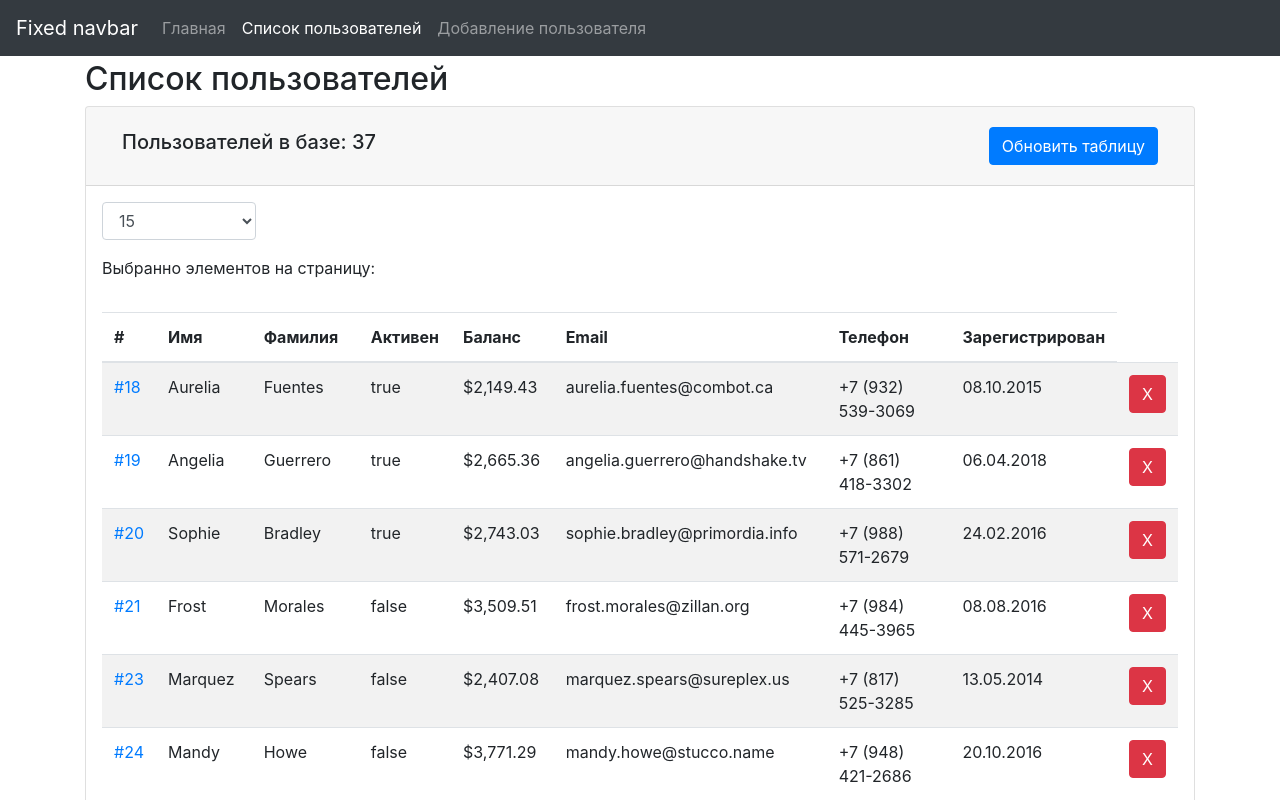
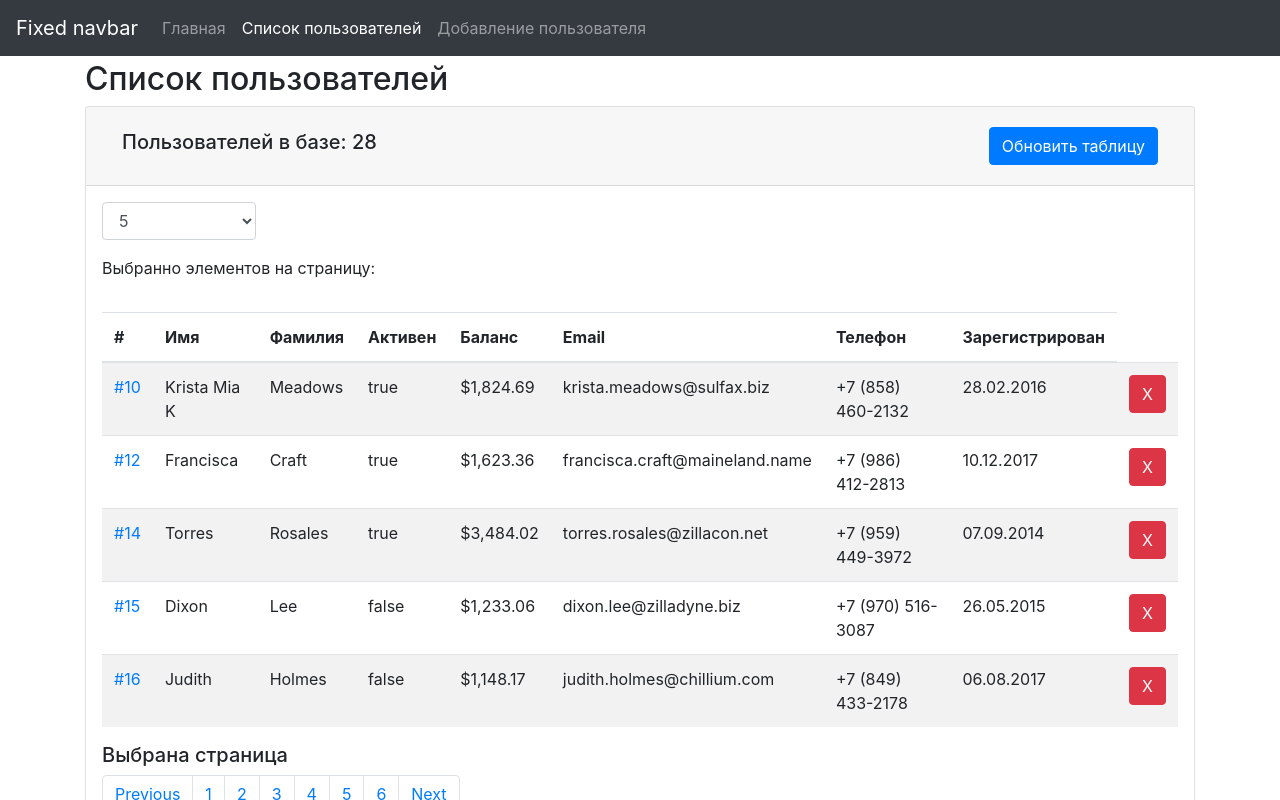
Before and after one commit to Webrote/vueproject-20190627-vue-cli, a Vue app: page /users in a window 1280 px wide. Shown: the top 800 px of the page. Built offline with nearby package versions, Linux system fonts and the light colour scheme; data requests are answered from the project's data file.

Commit message:
разбор комментария Алесандра Соколова

```diff
--- a/db.json
+++ b/db.json
@@ -1,125 +1,13 @@
 {
   "users": [
-    {
-      "id": 3,
-      "isActive": true,
-      "balance": "$3,714.99",
-      "picture": "http://placehold.it/128x128",
-      "age": 37,
-      "accessLevel": "admin",
-      "firstName": "Norris",
-      "lastName": "Carter",
-      "company": "ANOCHA",
-      "email": "norris.carter@anocha.biz",
-      "phone": "+7 (939) 561-2623",
-      "address": "240 Creamer Street, Wright, Nebraska, 5556",
-      "about": "Minim nostrud consectetur sint nulla labore ullamco et ut dolore tempor consectetur aliqua ipsum ex. Officia nostrud qui deserunt aliqua duis culpa adipisicing velit deserunt proident laborum ad. Adipisicing tempor aliquip commodo cillum laboris aute elit magna ea enim sint ea. Aute pariatur veniam voluptate adipisicing velit ea officia laborum anim cillum mollit non est dolore. Esse esse pariatur minim consequat consectetur aliqua do cillum do nulla in.",
-      "registered": "10.03.2015"
-    },
-    {
-      "id": 4,
-      "isActive": false,
-      "balance": "$1,435.00",
-      "picture": "http://placehold.it/128x128",
-      "age": 20,
-      "accessLevel": "admin",
-      "firstName": "Emilia",
-      "lastName": "Walters",
-      "company": "AMRIL",
-      "email": "emilia.walters@amril.com",
-      "phone": "+7 (832) 414-2055",
-      "address": "261 Crosby Avenue, Greensburg, Marshall Islands, 2375",
-      "about": "Enim magna ea sit adipisicing et excepteur. Nulla laboris pariatur proident quis cupidatat aliqua consequat consequat enim ex qui enim ea. Enim magna cillum nostrud consectetur est adipisicing ipsum reprehenderit elit in aute adipisicing. Quis anim culpa cupidatat ex ullamco ut proident eiusmod nostrud esse ipsum pariatur. Esse excepteur elit nulla Lorem. Id enim et commodo magna ea in ad aliquip ex proident elit. Ullamco ullamco esse amet magna et veniam.",
-      "registered": "02.01.2017"
-    },
-    {
-      "id": 5,
-      "isActive": false,
-      "balance": "$1,943.96",
-      "picture": "http://placehold.it/128x128",
-      "age": 24,
-      "accessLevel": "admin",
-      "firstName": "Tamra",
-      "lastName": "Norris",
-      "company": "AEORA",
-      "email": "tamra.norris@aeora.co.uk",
-      "phone": "+7 (991) 534-2053",
-      "address": "114 Stewart Street, Oley, Michigan, 9455",
-      "about": "Est cupidatat nostrud id incididunt in nulla incididunt irure aliquip commodo Lorem elit in sunt. Laboris amet irure incididunt esse non nisi tempor dolor dolor aliquip officia eu. Commodo aliqua sit qui sint ex ea amet quis. Mollit tempor nisi ipsum do officia consequat. Reprehenderit eu aute cillum sunt fugiat qui sunt ex cillum cupidatat veniam amet laborum nostrud. Occaecat dolor laboris dolore ipsum ullamco ullamco duis exercitation excepteur ea.",
-      "registered": "08.10.2015"
-    },
-    {
-      "id": 6,
-      "isActive": true,
-      "balance": "$2,673.14",
-      "picture": "http://placehold.it/128x128",
-      "age": 35,
-      "accessLevel": "admin",
-      "firstName": "Ryan",
-      "lastName": "Golden",
-      "company": "BITTOR",
-      "email": "ryan.golden@bittor.ca",
-      "phone": "+7 (886) 574-3746",
-      "address": "770 Hinsdale Street, Chelsea, Delaware, 1264",
-      "about": "Occaecat nostrud eu nulla velit culpa. Lorem non ut cupidatat consequat et. Officia incididunt mollit occaecat excepteur ex excepteur Lorem commodo est elit id ut. Reprehenderit sunt ut reprehenderit eu id consequat qui. Eiusmod ipsum voluptate deserunt consectetur veniam voluptate anim. Pariatur occaecat qui est qui est incididunt. Cupidatat pariatur ullamco sit dolore aliquip dolor nisi duis Lorem id commodo laborum.",
-      "registered": "04.03.2017"
-    },
-    {
-      "id": 7,
-      "isActive": false,
-      "balance": "$3,449.30",
-      "picture": "http://placehold.it/128x128",
-      "age": 23,
-      "accessLevel": "guest",
-      "firstName": "Ware",
-      "lastName": "Holland",
-      "company": "CENTREGY",
-      "email": "ware.holland@centregy.tv",
-      "phone": "+7 (962) 440-3444",
-      "address": "897 Kent Avenue, Thomasville, New Hampshire, 1098",
-      "about": "Adipisicing sunt culpa tempor enim cillum ex ad consectetur. Ullamco excepteur elit culpa esse ut exercitation duis ea est labore ex commodo consequat eu. Lorem minim tempor fugiat dolore. Est tempor est occaecat sint voluptate minim cillum commodo non elit est cillum nostrud. Eu magna officia minim et quis ut aliqua voluptate esse deserunt ullamco.",
-      "registered": "26.03.2018"
-    },
-    {
-      "id": 8,
-      "isActive": false,
-      "balance": "$3,117.94",
-      "picture": "http://placehold.it/128x128",
-      "age": 29,
-      "accessLevel": "admin",
-      "firstName": "Nichols",
-      "lastName": "Henry",
-      "company": "PROWASTE",
-      "email": "nichols.henry@prowaste.info",
-      "phone": "+7 (869) 420-2356",
-      "address": "892 Borinquen Pl, Snelling, Missouri, 2156",
-      "about": "In et incididunt culpa eiusmod dolor ex cillum cillum laboris elit velit reprehenderit. Voluptate dolore do id irure ad sunt duis adipisicing eiusmod ea irure excepteur aute. Esse laborum nostrud eu minim aliqua do labore anim. Adipisicing ex do veniam ad ea reprehenderit eu sit pariatur eu duis amet Lorem labore. Ex tempor qui et exercitation est tempor mollit qui exercitation ex reprehenderit. Do cillum quis ex voluptate aute deserunt. Non mollit laboris velit nisi magna sint esse incididunt ex pariatur cupidatat minim.",
-      "registered": "13.03.2017"
-    },
-    {
-      "id": 9,
-      "isActive": false,
-      "balance": "$1,148.92",
-      "picture": "http://placehold.it/128x128",
-      "age": 31,
-      "accessLevel": "guest",
-      "firstName": "Alford",
-      "lastName": "Mays",
-      "company": "BOILCAT",
-      "email": "alford.mays@boilcat.org",
-      "phone": "+7 (941) 482-2072",
-      "address": "457 Harway Avenue, Norris, Louisiana, 3147",
-      "about": "Culpa eiusmod eiusmod sit elit tempor consectetur sint officia. Cillum consectetur adipisicing mollit laborum consectetur ut nostrud mollit proident ad exercitation labore commodo Lorem. Occaecat ad aute aute non cupidatat aliquip occaecat ipsum est duis cupidatat irure duis. Officia est nostrud proident eiusmod.",
-      "registered": "27.06.2018"
-    },
     {
       "id": 10,
       "isActive": true,
       "balance": "$1,824.69",
       "picture": "http://placehold.it/128x128",
-      "age": 38,
+      "age": "32",
       "accessLevel": "user",
-      "firstName": "Krista",
+      "firstName": "Krista Mia K",
       "lastName": "Meadows",
       "company": "SULFAX",
       "email": "krista.meadows@sulfax.biz",
@@ -127,22 +15,6 @@
       "address": "973 Hanson Place, Thatcher, New Mexico, 6780",
       "about": "Fugiat et cillum adipisicing exercitation. Enim incididunt consectetur laboris laborum cillum Lorem est. Labore ex elit aute ut do amet do magna quis quis nulla. Duis do sit culpa in magna culpa. Dolor laboris tempor esse veniam eiusmod cillum pariatur aliquip dolore duis.",
       "registered": "28.02.2016"
-    },
-    {
-      "id": 11,
-      "isActive": true,
-      "balance": "$3,991.12",
-      "picture": "http://placehold.it/128x128",
-      "age": 20,
-      "accessLevel": "admin",
-      "firstName": "Waters",
-      "lastName": "Oneil",
-      "company": "ENDICIL",
-      "email": "waters.oneil@endicil.us",
-      "phone": "+7 (830) 587-2064",
-      "address": "941 Thornton Street, Starks, West Virginia, 3919",
-      "about": "Anim cupidatat pariatur magna duis ut id cupidatat tempor est irure. Deserunt elit cillum nulla anim culpa deserunt do. Nulla nostrud eu sunt laboris deserunt sint adipisicing est proident.",
-      "registered": "22.09.2016"
     },
     {
       "id": 12,
@@ -159,22 +31,6 @@
       "address": "451 Berriman Street, Orovada, Massachusetts, 7077",
       "about": "Non tempor officia occaecat culpa voluptate id anim. Velit consectetur nulla reprehenderit consequat. Qui labore dolor sunt fugiat occaecat.",
       "registered": "10.12.2017"
-    },
-    {
-      "id": 13,
-      "isActive": false,
-      "balance": "$3,553.23",
-      "picture": "http://placehold.it/128x128",
-      "age": 22,
-      "accessLevel": "user",
-      "firstName": "Caldwell",
-      "lastName": "Riggs",
-      "company": "EURON",
-      "email": "caldwell.riggs@euron.me",
-      "phone": "+7 (885) 478-2666",
-      "address": "384 Ingraham Street, Joppa, American Samoa, 3284",
-      "about": "Labore culpa esse amet anim laborum tempor deserunt do. Pariatur eu ipsum anim ex dolor velit. Do aliqua enim qui sint magna ea laboris. Cillum excepteur esse Lorem commodo tempor magna adipisicing fugiat dolor.",
-      "registered": "14.09.2017"
     },
     {
       "id": 14,
@@ -239,22 +95,6 @@
       "address": "589 Sheffield Avenue, Stagecoach, South Carolina, 3047",
       "about": "Ea cillum eiusmod ipsum labore id sint eiusmod. Anim id irure aute reprehenderit et elit sit ullamco minim voluptate. Ea eu anim do Lorem excepteur do quis ex veniam. Enim id occaecat commodo ex culpa. Lorem elit minim anim cupidatat qui amet dolor ut ex aliqua.",
       "registered": "20.11.2017"
-    },
-    {
-      "id": 18,
-      "isActive": true,
-      "balance": "$2,149.43",
-      "picture": "http://placehold.it/128x128",
-      "age": 37,
-      "accessLevel": "user",
-      "firstName": "Aurelia",
-      "lastName": "Fuentes",
-      "company": "COMBOT",
-      "email": "aurelia.fuentes@combot.ca",
-      "phone": "+7 (932) 539-3069",
-      "address": "141 Joralemon Street, Juntura, Iowa, 8247",
-      "about": "Minim ea incididunt aliqua irure excepteur ex non consectetur consequat non officia eu non. Sunt anim veniam anim voluptate. Qui reprehenderit ut incididunt sunt est ipsum duis anim dolor sunt in tempor. Eiusmod enim consequat sint voluptate magna ea consequat non exercitation velit id anim labore. Eu minim eu enim duis est.",
-      "registered": "08.10.2015"
     },
     {
       "id": 19,
@@ -591,6 +431,22 @@
       "about": "Lorem ipsum dolor sit amet, consectetuer adipiscing elit.",
       "registered": "14.07.2019",
       "id": 40
+    },
+    {
+      "registered": "12.08.18",
+      "firstName": "Katya",
+      "lastName": "Kuznetsova",
+      "email": "katya@mail.ru",
+      "picture": "none",
+      "age": "18",
+      "isActive": true,
+      "accessLevel": "user",
+      "balance": "10000$",
+      "phone": "+79876543210",
+      "address": "Paris",
+      "company": "non",
+      "about": "lorem ipsum",
+      "id": 41
     }
   ]
 }
--- a/src/components/UsersList.vue
+++ b/src/components/UsersList.vue
@@ -24,7 +24,7 @@
           </tr>
         </thead>
         <tbody>
-          <tr v-for="user in usersFiltered" :key="user.id">
+          <tr v-for="(user, index) in usersFiltered" :key="user.id">
             <td>
               <router-link :to="'/users/' + user.id"> #{{ user.id }} </router-link>
             </td>
@@ -50,7 +50,9 @@
               {{ user.registered }}
             </td>
             <td>
-              <button class="btn btn-danger" @click="removeUser(user.id)">X</button>
+              <button type="button" class="btn btn-danger" @click="removeUser(user.id, index)">
+                X
+              </button>
             </td>
           </tr>
         </tbody>
@@ -78,17 +80,18 @@ export default {
     }
   },
   data: () => ({
-    currentPage: 2,
+    currentPage: 1,
+    itemsPerPage: 5,
     itemsPerPageOptions: [
       {
         text: 5,
         value: 5,
-        selected: false
+        selected: true
       },
       {
         text: 15,
         value: 15,
-        selected: true
+        selected: false
       },
       {
         text: 30,
@@ -100,8 +103,7 @@ export default {
         value: Infinity,
         selected: false
       }
-    ],
-    itemsPerPage: 5
+    ]
   }),
   computed: {
     total() {
@@ -110,11 +112,11 @@ export default {
     pagesAmount() {
       return Math.ceil(this.users.length / this.itemsPerPage)
     },
+    newIndex() {
+      return (this.currentPage - 1) * this.itemsPerPage
+    },
     usersFiltered() {
-      return this.users.slice(
-        (this.currentPage - 1) * this.itemsPerPage,
-        this.currentPage * this.itemsPerPage
-      )
+      return this.users.slice(this.newIndex, this.currentPage * this.itemsPerPage)
     }
   },
   watch: {
@@ -123,7 +125,8 @@ export default {
     }
   },
   methods: {
-    removeUser(id) {
+    removeUser(id, index) {
+      this.users.splice(this.newIndex + index, 1)
       this.$emit('remove', id)
     }
   }
--- a/src/views/AddUsers.vue
+++ b/src/views/AddUsers.vue
@@ -2,8 +2,11 @@
   <div>
     <user-form v-model="user" />
 
-    <button type="button" class="btn btn-primary" @click="addUser()">
+    <button type="button" class="btn btn-primary" @click="addUser">
       Add user
+    </button>
+    <button type="button" class="btn btn-success" @click="goBack">
+      Back to list
     </button>
   </div>
 </template>
@@ -23,9 +26,6 @@ export default {
   computed: {
     url() {
       return 'http://localhost:3004/users/'
-    },
-    stringifyUser() {
-      return JSON.stringify(this.user)
     }
   },
   methods: {
@@ -36,10 +36,16 @@ export default {
         .then(response => {
           console.log(response)
         })
-        .then(() => this.$router.push('/users'))
+        .then(() => this.routerPush('/users'))
         .catch(error => {
           console.log(error)
         })
+    },
+    goBack() {
+      this.routerPush('/users')
+    },
+    routerPush(url) {
+      this.$router.push(url)
     }
   }
 }
--- a/src/views/EditUser.vue
+++ b/src/views/EditUser.vue
@@ -7,10 +7,10 @@
     <div v-else>
       <h2>Редактирование пользователя #{{ user.id }}</h2>
       <user-form v-model="user" />
-      <button type="button" class="btn btn-primary" @click="save()">
+      <button type="button" class="btn btn-primary" @click="save">
         Save
       </button>
-      <button type="button" class="btn btn-danger" @click="remove()">
+      <button type="button" class="btn btn-danger" @click="remove">
         Remove user
       </button>
     </div>
@@ -51,14 +51,17 @@ export default {
     save() {
       axios
         .patch(this.url, this.user)
-        .then(() => this.$router.push('/users'))
+        .then(() => this.routerPush('/users'))
         .catch(error => console.error(error))
     },
     remove() {
       axios
         .delete(this.url)
-        .then(() => this.$router.push('/users'))
+        .then(() => this.routerPush('/users'))
         .catch(error => console.error(error))
+    },
+    routerPush(url) {
+      this.$router.push(url)
     }
   }
 }
--- a/src/views/Users.vue
+++ b/src/views/Users.vue
@@ -29,7 +29,7 @@ export default {
     urlBase: 'http://localhost:3004/users'
   }),
   mounted() {
-    this.loadUsers();
+    this.loadUsers()
   },
   methods: {
     loadUsers() {
@@ -37,16 +37,16 @@ export default {
         .get(this.urlBase)
         .then(response => response.data)
         .then(users => {
-          this.users = users;
+          this.users = users
           this.loading = false
-          console.log(this.users);
+          console.log(this.users)
         })
         .catch(error => console.error(error))
     },
     remove(id) {
       axios
         .delete(this.urlBase + '/' + id)
-        .then(() => this.loadUsers())
+        .then()
         .catch(error => {
           console.log(error)
         })
```
